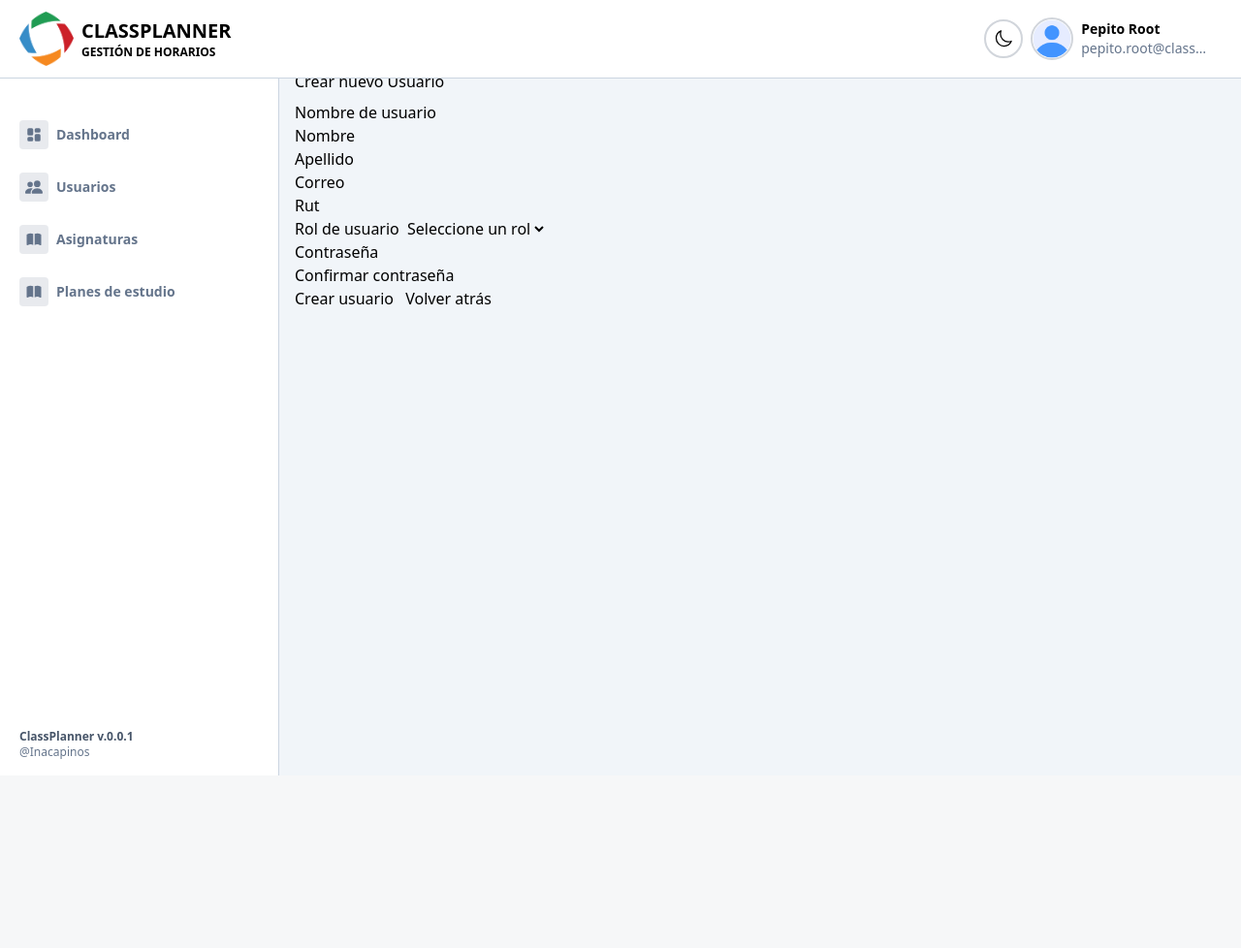
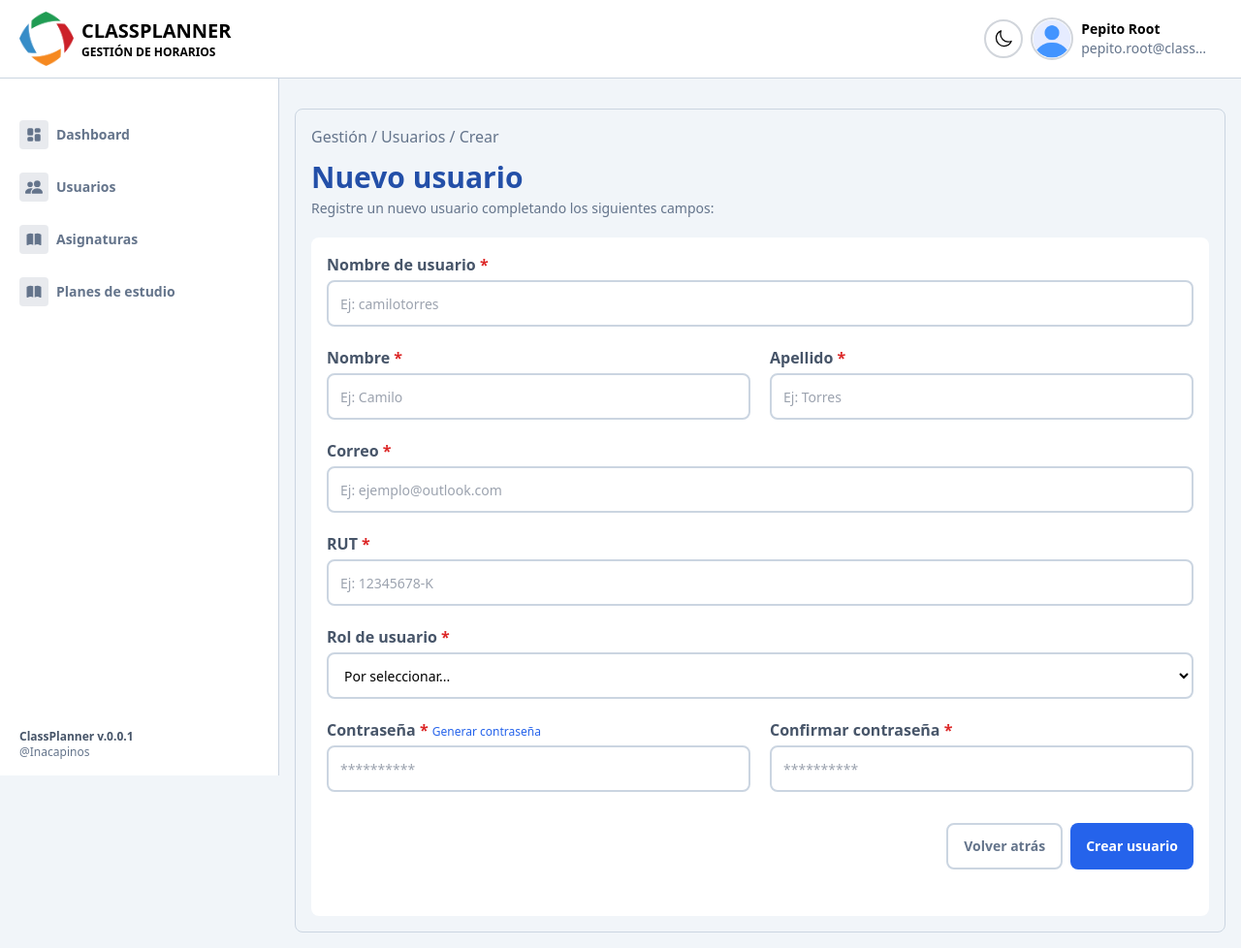
Before and after one commit to 9tiuu/ClassPlannerProject-ColegioAL, a Django app: page /usercreate/ in a window 1280 px wide. Shown: the whole page at 97% size. Before the commit the page ends 800 px from the top, so only its background shows below. Run offline with Django 5.2, Linux system fonts and the light colour scheme; a user stored in the database is signed in; data comes from the database, SQL or seed files in the repository; style sheets or scripts are compiled from the project's sources; some libraries are stand-ins or nearby versions.

Commit message:
Interfaces de creación para usuarios y asignaturas
Validaciones y restricciones pendientes

```diff
--- a/classplanner/registration/templates/registration/profile_update.html
+++ b/classplanner/registration/templates/registration/profile_update.html
@@ -202,18 +202,18 @@
                                     <div class="flex md:flex-row flex-col gap-4 mb-5">
                                         <div class="flex flex-col w-full">
                                             <label for="id_password_actual" class="mb-1 text-base font-semibold text-slate-600 dark:text-white">Contraseña actual</label>
-                                            <input type="password" name="password_actual" id="id_password_actual" class="bg-white dark:bg-[#141826] text-sm focus:outline-none focus:ring-blue-600 focus-visible:ring-[3px] transition duration-300 focus:transition focus:duration-300 rounded-lg h-12 border-2 p-3 border-slate-300 dark:border-slate-700 dark:placeholder:text-[#a8b2d2] dark:text-white" minlength="2" maxlength="45">
+                                            <input type="password" name="password_actual" id="id_password_actual" class="bg-white dark:bg-[#141826] text-sm focus:outline-none focus:ring-blue-600 focus-visible:ring-[3px] transition duration-300 focus:transition focus:duration-300 rounded-lg h-12 border-2 p-3 border-slate-300 dark:border-slate-700 dark:placeholder:text-[#a8b2d2] dark:text-white" minlength="2" maxlength="45" placeholder="**********">
                                         </div>
                                     </div>
                                     <div class="flex flex-col gap-5">
                                         <div class="flex flex-col w-full">
                                             <label for="id_password_nueva" class="mb-1 text-base font-semibold text-slate-600 dark:text-white">Nueva contraseña</label>
-                                            <input type="password" name="password_nueva" id="id_password_nueva" class="bg-white dark:bg-[#141826] text-sm focus:outline-none focus:ring-blue-600 focus-visible:ring-[3px] transition duration-300 focus:transition focus:duration-300 rounded-lg h-12 border-2 p-3 border-slate-300 dark:border-slate-700 dark:placeholder:text-[#a8b2d2] dark:text-white" minlength="2" maxlength="45">
+                                            <input type="password" name="password_nueva" id="id_password_nueva" class="bg-white dark:bg-[#141826] text-sm focus:outline-none focus:ring-blue-600 focus-visible:ring-[3px] transition duration-300 focus:transition focus:duration-300 rounded-lg h-12 border-2 p-3 border-slate-300 dark:border-slate-700 dark:placeholder:text-[#a8b2d2] dark:text-white" minlength="2" maxlength="45" placeholder="**********">
                                         </div>
 
                                         <div class="flex flex-col w-full">
                                             <label for="id_password_confirmacion" class="mb-1 text-base font-semibold text-slate-600 dark:text-white">Confirmar contraseña</label>
-                                            <input type="password" name="password_confirmacion" id="id_password_confirmacion" class="bg-white dark:bg-[#141826] text-sm focus:outline-none focus:ring-blue-600 focus-visible:ring-[3px] transition duration-300 focus:transition focus:duration-300 rounded-lg h-12 border-2 p-3 border-slate-300 dark:border-slate-700 dark:placeholder:text-[#a8b2d2] dark:text-white" minlength="2" maxlength="45">
+                                            <input type="password" name="password_confirmacion" id="id_password_confirmacion" class="bg-white dark:bg-[#141826] text-sm focus:outline-none focus:ring-blue-600 focus-visible:ring-[3px] transition duration-300 focus:transition focus:duration-300 rounded-lg h-12 border-2 p-3 border-slate-300 dark:border-slate-700 dark:placeholder:text-[#a8b2d2] dark:text-white" minlength="2" maxlength="45" placeholder="**********">
 
                                             {% if form.rut.errors %}
                                             <div class="errors mb-2">
--- a/classplanner/tickets/forms.py
+++ b/classplanner/tickets/forms.py
@@ -1,5 +1,5 @@
 from django import forms
-from .models import Curso, PlanDeEstudio, Usuario, Rol
+from .models import Curso, PlanDeEstudio, Usuario, Rol, Asignatura
 from django.contrib.auth.forms import UserCreationForm, UserChangeForm
 # from django.contrib.auth.forms import AuthenticationForm
 
@@ -59,3 +59,8 @@ class PlanDeEstudioUpdateForm(forms.ModelForm):
             'asignatura_id': 'Asignaturas'
         }
         widgets = {}
+
+class AsignaturasCreateForm(forms.ModelForm):
+    class Meta:
+        model = Asignatura
+        fields = ['ident', 'nombre', 'descripcion', 'plan_diferencial_id']
--- a/classplanner/tickets/templates/tickets/asignaturas/asignaturalist.html
+++ b/classplanner/tickets/templates/tickets/asignaturas/asignaturalist.html
@@ -2,7 +2,7 @@
 
 {% block content %}
 
-<div class="p-4 border-slate-300 dark:border-slate-700 h-screen border-default border mt-10 rounded-lg">
+<div class="p-4 border-slate-300 dark:border-slate-700 min-h-screen border-default border mt-10 rounded-lg">
     <div class="user-list-content w-full">
 
         <p class="mb-3 text-slate-500 dark:text-[#a8b2d2]">Gestión / Asignaturas</p>
@@ -46,7 +46,7 @@
                 </div>
             </div>
 
-            <a href="{% url 'usercreate' %}" class="flex items-center gap-2 bg-blue-600 hover:bg-blue-800 text-center hover:transition transition hover:duration-300 duration-300 rounded-lg px-8 py-3">
+            <a href="{% url 'asignaturacreate' %}" class="flex items-center gap-2 bg-blue-600 hover:bg-blue-800 text-center hover:transition transition hover:duration-300 duration-300 rounded-lg px-8 py-3">
                 <p class="w-full text-white font-semibold">+ Nueva asignatura</p>
             </a>
 
--- a/classplanner/tickets/templates/tickets/usuarios/usercreate.html
+++ b/classplanner/tickets/templates/tickets/usuarios/usercreate.html
@@ -1,16 +1,18 @@
 {% extends 'tickets/base.html' %}
 
 {% block content %}
-<div class="create-users-forms">
-    <div>
-        <h2 class="text-primary mb-2">Crear nuevo Usuario</h2>
-    </div>
+<div class="p-4 border-slate-300 dark:border-slate-700 min-h-screen border-default border mt-10 rounded-lg">
+    <p class="mb-3 text-slate-500 dark:text-[#a8b2d2]">Gestión / Usuarios / Crear</p>
+    <h2 class="text-3xl font-bold text-[#234FA8] dark:text-blue-500 mb-1">Nuevo usuario</h2>
+    <p class="text-slate-500 dark:text-[#a8b2d2] mb-5 text-sm">Registre un nuevo usuario completando los siguientes campos:</p>
+
+    <div class="p-4 bg-white dark:bg-[#141826] rounded-lg">
         <form method="POST" enctype="multipart/form-data" class="users-c-form">
             {% csrf_token %}
 
-        <div>
-            <label for="id_username" class="mb-2 blue-sys">Nombre de usuario</label>
-            <input type="text" name="username" id="id_username" value="{{ form.username.value|default:"" }}" class="form-control form-crud" minlength="2" maxlength="45" required>
+            <div class="flex flex-col w-full mb-5">
+                <label for="username" class="mb-1 text-base font-semibold text-slate-600 dark:text-white">Nombre de usuario <b class="text-red-600">*</b></label>
+                <input type="text" name="username" id="id_username" value="{{ form.username.value|default:"" }}" class="bg-white dark:bg-[#141826] text-sm focus:outline-none focus:ring-blue-600 focus-visible:ring-[3px] transition duration-300 focus:transition focus:duration-300 rounded-lg h-12 border-2 p-3 border-slate-300 dark:border-slate-700 dark:placeholder:text-[#a8b2d2] dark:text-white" minlength="2" maxlength="45" placeholder="Ej: camilotorres" required>
 
                 {% if form.username.errors %}
                 <div class="errors mb-2">
@@ -20,10 +22,10 @@
                 </div>
                 {% endif %}
             </div>
-        <div class="dual-form">
-            <div class="w-100">
-                <label for="id_username" class="mb-2 blue-sys">Nombre</label>
-                <input type="text" name="name" id="id_name" value="{{ form.name.value|default:"" }}" class="form-control form-crud" minlength="2" maxlength="45" required>
+            <div class="flex md:flex-row flex-col w-full gap-5 mb-5">
+                <div class="flex flex-col w-full">
+                    <label for="id_name" class="mb-1 text-base font-semibold text-slate-600 dark:text-white">Nombre <b class="text-red-600">*</b></label>
+                    <input type="text" name="name" id="id_name" value="{{ form.name.value|default:"" }}" class="bg-white dark:bg-[#141826] text-sm focus:outline-none focus:ring-blue-600 focus-visible:ring-[3px] transition duration-300 focus:transition focus:duration-300 rounded-lg h-12 border-2 p-3 border-slate-300 dark:border-slate-700 dark:placeholder:text-[#a8b2d2] dark:text-white" placeholder="Ej: Camilo" minlength="2" maxlength="45" required>
 
                     {% if form.name.errors %}
                     <div class="errors mb-2">
@@ -33,9 +35,9 @@
                     </div>
                     {% endif %}
                 </div>
-            <div class="w-100">
-                <label for="last_name" class="mb-2 blue-sys">Apellido</label>
-                <input type="text" name="last_name" id="id_last_name" value="{{ form.last_name.value|default:"" }}" class="form-control form-crud" minlength="2" maxlength="45" required>
+                <div class="flex flex-col w-full">
+                    <label for="last_name" class="mb-1 text-base font-semibold text-slate-600 dark:text-white">Apellido <b class="text-red-600">*</b></label>
+                    <input type="text" name="last_name" id="id_last_name" value="{{ form.last_name.value|default:"" }}" class="bg-white dark:bg-[#141826] text-sm focus:outline-none focus:ring-blue-600 focus-visible:ring-[3px] transition duration-300 focus:transition focus:duration-300 rounded-lg h-12 border-2 p-3 border-slate-300 dark:border-slate-700 dark:placeholder:text-[#a8b2d2] dark:text-white" placeholder="Ej: Torres" minlength="2" maxlength="45" required>
 
                     {% if form.last_name.errors %}
                     <div class="errors mb-2">
@@ -46,9 +48,9 @@
                     {% endif %}
                 </div>
             </div>
-        <div>
-            <label for="email" class="mb-2 blue-sys">Correo</label>
-            <input type="email" name="email" id="id_email" value="{{ form.email.value|default:"" }}" class="form-control form-crud" minlength="4" maxlength="45" required>
+            <div class="flex flex-col w-full mb-5">
+                <label for="email" class="mb-1 text-base font-semibold text-slate-600 dark:text-white">Correo <b class="text-red-600">*</b></label>
+                <input type="email" name="email" id="id_email" value="{{ form.email.value|default:"" }}" class="bg-white dark:bg-[#141826] text-sm focus:outline-none focus:ring-blue-600 focus-visible:ring-[3px] transition duration-300 focus:transition focus:duration-300 rounded-lg h-12 border-2 p-3 border-slate-300 dark:border-slate-700 dark:placeholder:text-[#a8b2d2] dark:text-white" minlength="4" maxlength="45" placeholder="Ej: ejemplo@outlook.com" required>
 
                 {% if form.email.errors %}
                     <div class="errors mb-2">
@@ -58,10 +60,10 @@
                     </div>
                 {% endif %}
             </div>
-        <div class="dual-form">
-            <div class="w-100">
-                <label for="rut" class="mb-2 blue-sys">Rut</label>
-                <input type="text" name="rut" id="id_rut" value="{{ form.rut.value|default:"" }}" class="form-control form-crud" minlength="10" maxlength="10" required>
+            <div class="flex flex-col w-full gap-5 mb-5">
+                <div class="flex flex-col w-full">
+                    <label for="rut" class="mb-1 text-base font-semibold text-slate-600 dark:text-white">RUT <b class="text-red-600">*</b></label>
+                    <input type="text" name="rut" id="id_rut" value="{{ form.rut.value|default:"" }}" class="bg-white dark:bg-[#141826] text-sm focus:outline-none focus:ring-blue-600 focus-visible:ring-[3px] transition duration-300 focus:transition focus:duration-300 rounded-lg h-12 border-2 p-3 border-slate-300 dark:border-slate-700 dark:placeholder:text-[#a8b2d2] dark:text-white" minlength="10" maxlength="10" placeholder="Ej: 12345678-K" required>
 
                     {% if form.rut.errors %}
                     <div class="errors mb-2">
@@ -71,10 +73,10 @@
                     </div>
                     {% endif %}
                 </div>
-            <div class="w-100">
-                <label for="rol" class="mb-2 blue-sys">Rol de usuario</label>
-                <select name="rol" id="id_rol" class="form-control form-crud">
-                    <option value="" {% if not form.rol.value %} selected {% endif %}>Seleccione un rol</option>
+                <div class="flex flex-col w-full">
+                    <label for="rol" class="mb-1 text-base font-semibold text-slate-600 dark:text-white">Rol de usuario <b class="text-red-600">*</b></label>
+                    <select name="rol" id="id_rol" class="bg-white dark:bg-[#141826] text-sm focus:outline-none focus:ring-blue-600 focus-visible:ring-[3px] transition duration-300 focus:transition focus:duration-300 rounded-lg h-12 border-2 p-3 border-slate-300 dark:border-slate-700 dark:placeholder:text-[#a8b2d2] dark:text-white">
+                        <option value="" {% if not form.rol.value %} selected {% endif %}>Por seleccionar...</option>
                         {% for option in form.rol.field.queryset %}
                             <option value="{{ option.id }}" {% if option.id == form.rol.value %} selected {% endif %}>
                                 {{ option }}
@@ -91,10 +93,10 @@
                     {% endif %}
                 </div>
             </div>
-        <div class="dual-form">
-            <div class="w-100">
-                <label for="id_password1" class="mb-2 blue-sys">Contraseña</label>
-                <input type="password" name="password1" id="id_password1" value="{{ form.passoword1.value|default:"" }}" class="form-control form-crud" minlength="8" required>
+            <div class="flex md:flex-row flex-col w-full gap-5 mb-5">
+                <div class="flex flex-col w-full">
+                    <label for="id_password1" class="mb-1 text-base font-semibold text-slate-600 dark:text-white">Contraseña <b class="text-red-600">*</b> <span class="font-normal cursor-pointer dark:text-blue-500 text-blue-600 hover:underline text-xs">Generar contraseña</span></label>
+                    <input type="password" name="password1" id="id_password1" value="{{ form.passoword1.value|default:"" }}" class="bg-white dark:bg-[#141826] text-sm focus:outline-none focus:ring-blue-600 focus-visible:ring-[3px] transition duration-300 focus:transition focus:duration-300 rounded-lg h-12 border-2 p-3 border-slate-300 dark:border-slate-700 dark:placeholder:text-[#a8b2d2] dark:text-white" placeholder="**********" minlength="8" required>
 
                     {% if form.password1.errors %}
                     <div class="errors">
@@ -105,9 +107,9 @@
                     {% endif %}
                 </div>
 
-            <div class="w-100">
-                <label for="id_password2" class="mb-2 blue-sys">Confirmar contraseña</label>
-                <input type="password" name="password2" id="id_password2" value="{{ form.passoword2.value|default:"" }}" class="form-control form-crud" minlength="8" required>
+                <div class="flex flex-col w-full">
+                    <label for="id_password2" class="mb-1 text-base font-semibold text-slate-600 dark:text-white">Confirmar contraseña <b class="text-red-600">*</b></label>
+                    <input type="password" name="password2" id="id_password2" value="{{ form.passoword2.value|default:"" }}" class="bg-white dark:bg-[#141826] text-sm focus:outline-none focus:ring-blue-600 focus-visible:ring-[3px] transition duration-300 focus:transition focus:duration-300 rounded-lg h-12 border-2 p-3 border-slate-300 dark:border-slate-700 dark:placeholder:text-[#a8b2d2] dark:text-white" placeholder="**********" minlength="8" required>
                 </div>
 
             </div>
@@ -118,8 +120,16 @@
                         {% endfor %}
                     </div>
             {% endif %}
-        <button type="submit" class="btn btn-primary">Crear usuario</button>
-        <a href="{% url 'userlist' %}" class="btn btn-dark mx-2">Volver atrás</a>
+
+            <div class="flex justify-end flex-row gap-2 my-8 w-full">
+                <a href="{% url 'userlist' %}" class="flex items-center text-sm gap-2 border-2 font-semibold border-slate-300 dark:border-slate-700 dark:bg-[#141826] dark:hover:bg-[#1d2236] dark:text-[#a8b2d2] dark:hover:text-white text-slate-500 hover:bg-gray-100 hover:text-slate-700 text-center hover:transition transition hover:duration-300 duration-300 rounded-lg px-4 py-3">
+                    Volver atrás
+                </a>
+                <button type="submit" class="flex items-center gap-2 text-white text-sm font-semibold bg-blue-600 hover:bg-blue-800 text-center hover:transition transition hover:duration-300 duration-300 rounded-lg px-4 py-3 ">
+                    Crear usuario
+                </button>
+            </div>
         </form>
     </div>
+</div>
 {% endblock %}
--- a/classplanner/tickets/urls.py
+++ b/classplanner/tickets/urls.py
@@ -4,7 +4,7 @@ from .views import (
     CreateUsuario, ListUsuario, UpdateUsuario, DeleteUsuario,
     ListRol, UpdateRol, DeleteRol, CreateRol,
     ListCursos, CreateCurso, UpdateCurso, DeleteCurso,
-    ListAsignatura,
+    ListAsignatura, CreateAsignatura,
     ListPlanDeEstudio, CreatePlanDeEstudio, UpdatePlanDeEstudio
 )
 from .views import custom_logout
@@ -34,6 +34,7 @@ urlpatterns = [
 
     # ASIGNATURAS
     path('asignaturas/', ListAsignatura.as_view(), name='asignaturas'),
+    path('asignaturacreate/', CreateAsignatura.as_view(), name='asignaturacreate'),
 
     # PLAN DE ESTUDIOS
     path('plandeestudios/', views.ListPlanDeEstudio, name='plandeestudio'),
--- a/classplanner/tickets/views.py
+++ b/classplanner/tickets/views.py
@@ -15,7 +15,7 @@ from .models import Rol, Usuario, Asignatura, PlanDeEstudio, Curso
 from .forms import (
     RolForm, UsuarioForm, UserUpdateForm,
     PlanDeEstudioCreateForm, PlanDeEstudioUpdateForm,
-    CursoForm
+    CursoForm, AsignaturasCreateForm
 )
 
 from django.contrib.auth import logout
@@ -307,6 +307,20 @@ class ListAsignatura(UserPassesTestMixin, ListView):
             rol = self.request.user.rol.name
             return rol in ['root', 'Administrador']
 
+class CreateAsignatura(UserPassesTestMixin, CreateView):
+    model = Asignatura
+    form_class = AsignaturasCreateForm
+    template_name = 'tickets/asignaturas/asignaturacreate.html'
+    success_url = reverse_lazy('asignaturas')
+
+    def test_func(self):
+        rol = self.request.user.rol.name
+        return rol in ['root', 'Administrador']
+
+    def form_valid(self, form):
+            messages.success(self.request, '¡Asignatura creada con exito!')
+            return super().form_valid(form)
+
 # ----------------------------------- # PLAN DE ESTUDIO
 
 def ListPlanDeEstudio(request):
```
Also changed, not shown: classplanner/tickets/templates/tickets/asignaturas/asignaturacreate.html (added, +84 -0 lines). Lines whose indentation alone changed are shown as unchanged.
